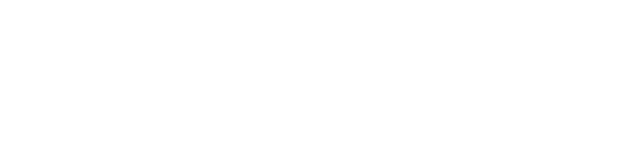
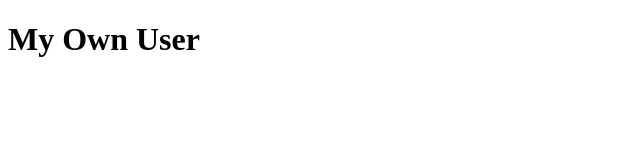
Before and after one commit to PaavishS/lesson5_mini__activity, a plain HTML site: page index.html in a window 1280 px wide. Shown: the whole page, without its empty margins (0-640 px from the left). Drawn offline with Linux system fonts and the light colour scheme.

```diff
--- a/index.html
+++ b/index.html
@@ -4,6 +4,6 @@
   <title>Lesson 5 Mini Activity</title>
   </head>
   <body>
-
+    <h1>My Own User</h1>
   </body>
 </html>
```
